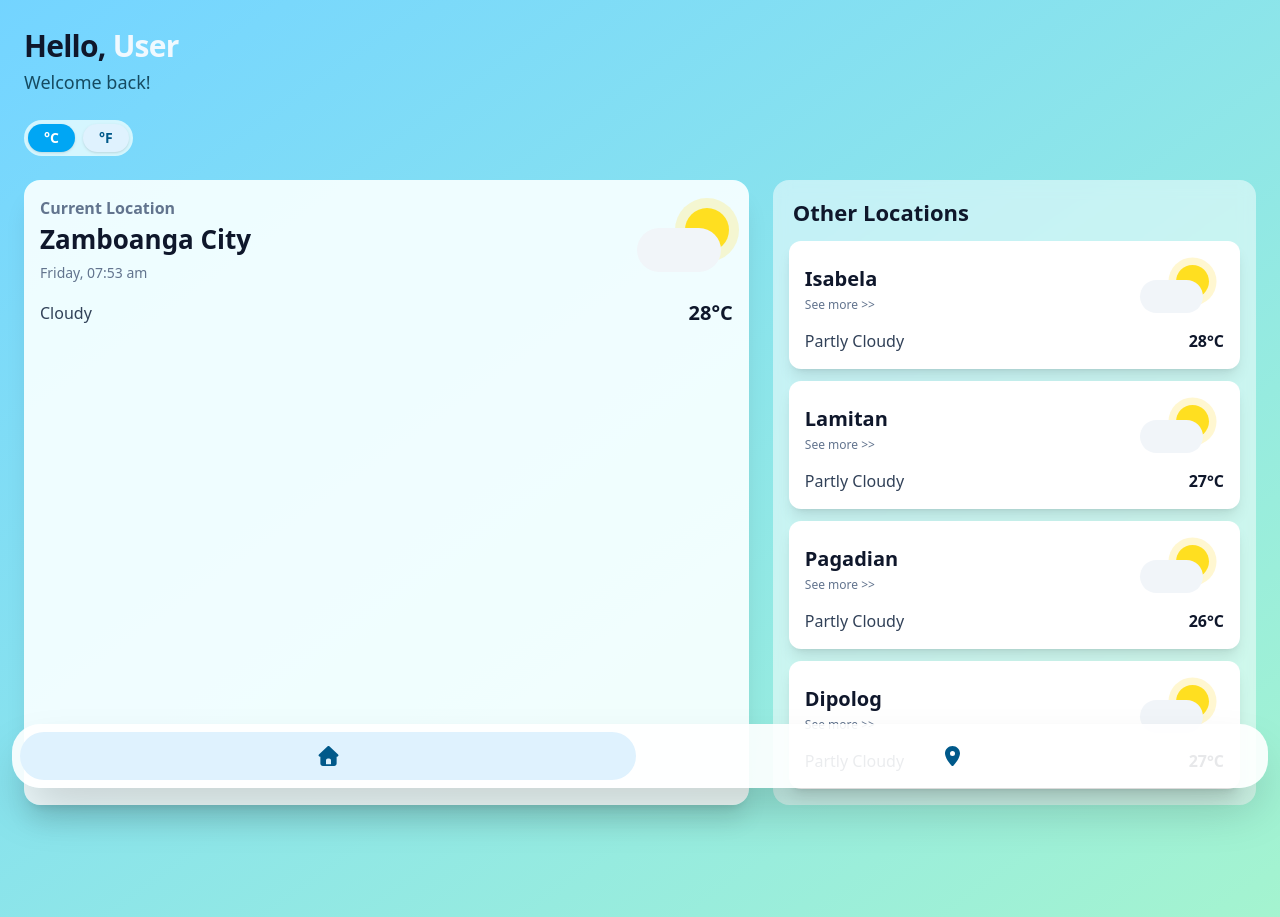
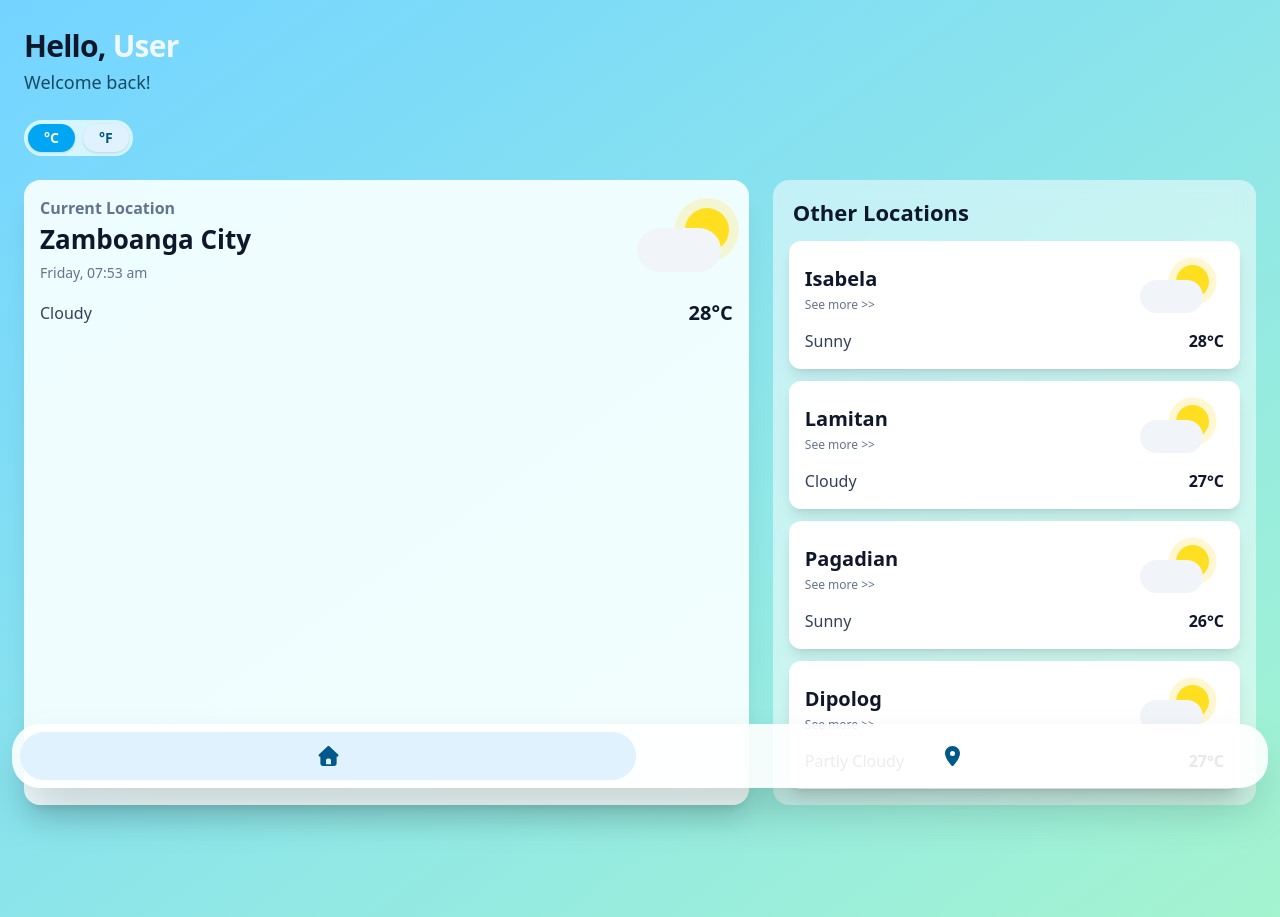
Before and after one commit to Tantalost/Mini-Project-AppDev, a React (Vite) app in the folder WeatherApp/WeatherApp/: page / in a window 1280 px wide. Built offline with nearby package versions, Linux system fonts and the light colour scheme.

Commit message:
fix: minor bug fixes

```diff
--- a/WeatherApp/WeatherApp/src/components/Dashboard.jsx
+++ b/WeatherApp/WeatherApp/src/components/Dashboard.jsx
@@ -1,7 +1,7 @@
 import React from "react";
 import { Link } from "react-router-dom";
 import { FontAwesomeIcon } from "@fortawesome/react-fontawesome";
-import { faHouse, faLocationDot} from "@fortawesome/free-solid-svg-icons";
+import { faHouse, faLocationDot } from "@fortawesome/free-solid-svg-icons";
 import ToggleButton from "./ToggleButton";
 import cities from "../data/cities";
 
@@ -18,6 +18,12 @@ export default function Dashboard({ isCelsius, onToggle }) {
         { icon: faHouse, label: "Home", bg: "bg-sky-100" },
         { icon: faLocationDot, label: "Map" },
     ];
+
+    const getTodayCondition = (cityData) => {
+        const today = new Date().getDay();
+        const weeklyIndex = today === 0 ? 6 : today - 1;
+        return cityData.Weekly[weeklyIndex]?.desc || "Unknown";
+    };
 
     return (
         <div className="min-h-screen w-full bg-gradient-to-br from-sky-300 to-emerald-200 text-slate-900 flex flex-col">
@@ -80,7 +86,7 @@ export default function Dashboard({ isCelsius, onToggle }) {
                                     </div>
                                 </div>
                                 <div className="mt-2 flex items-center justify-between">
-                                    <p className="m-0 text-slate-700">Partly Cloudy</p>
+                                    <p className="m-0 text-slate-700">{getTodayCondition(cities[city])}</p>
                                     <div className="font-bold">{convertTemp(cities[city].Hourly[0].temp)}</div>
                                 </div>
                             </Link>
--- a/WeatherApp/WeatherApp/src/data/cities.js
+++ b/WeatherApp/WeatherApp/src/data/cities.js
@@ -4,7 +4,7 @@ const cities = {
     Wind: '12 km/h',
     Rain: '4 mm',
     Hourly: [
-      { time: '8 AM', temp: '28°C' },
+      { time: '8 AM', temp: '28°C',  },
       { time: '9 AM', temp: '29°C' },
       { time: '10 AM', temp: '30°C' },
       { time: '11 AM', temp: '31°C' },
```
